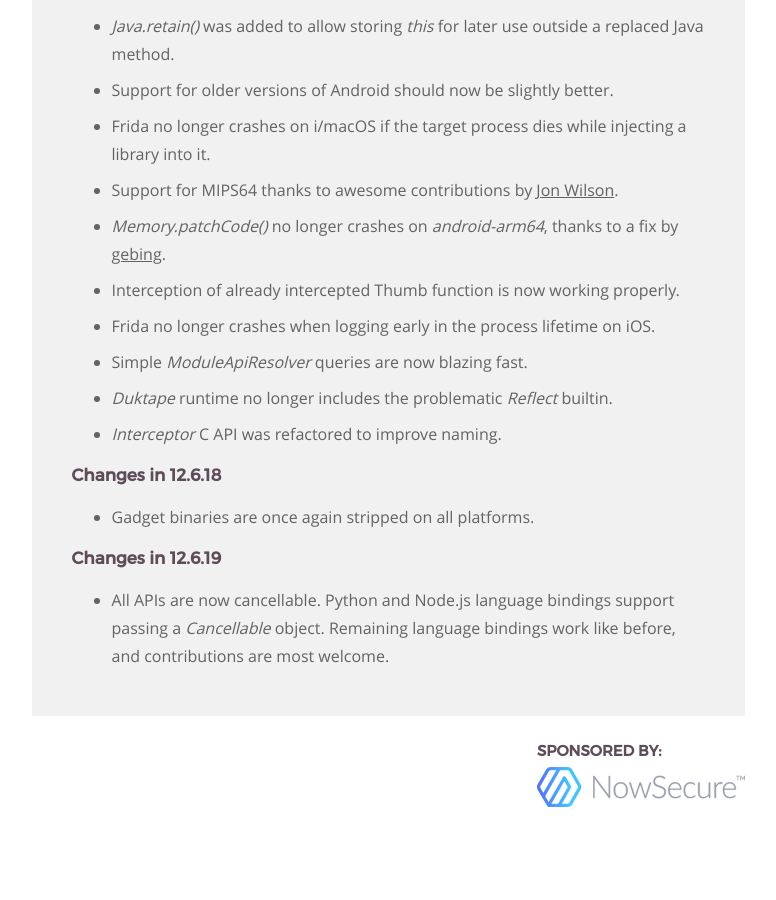
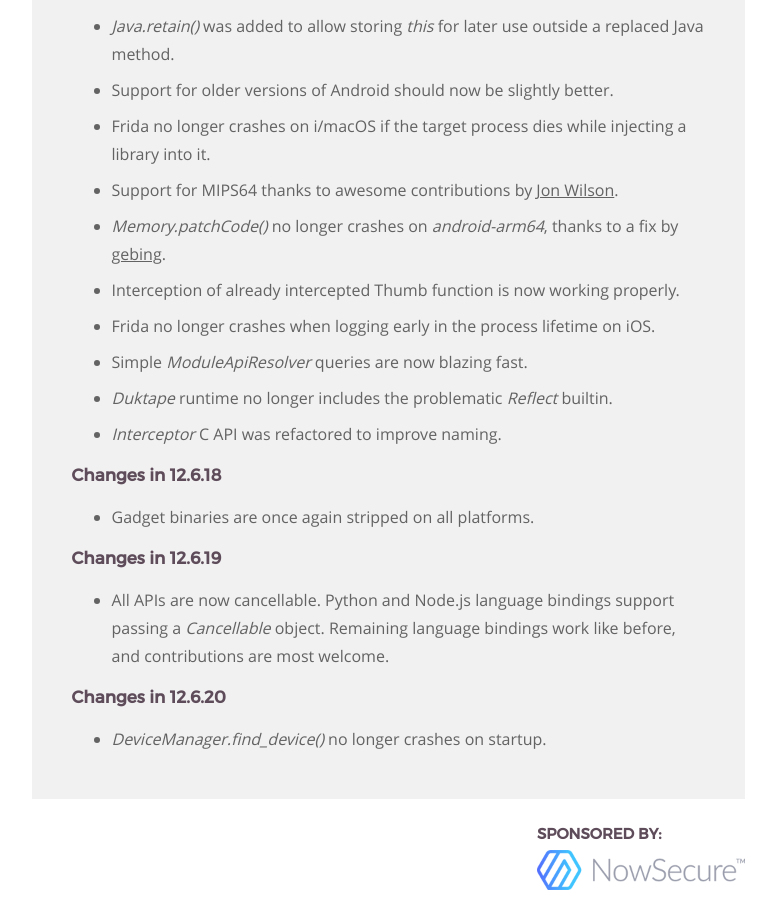
Before and after one commit to frida/frida-website, a Jekyll site: the page built from _posts/2019-05-28-frida-12-6-released.markdown, in a window 1280 px wide and 900 px high, scrolled down 4174 px. Shown: the whole window, without its empty margins (364-1140 px from the left). Built offline with Jekyll 4.4.1, drawn with Linux system fonts in a browser that asks for light colours; before the commit the page ends 4991 px from its top, so only the background shows below that.

Commit message:
Summarize changes in 12.6.20

```diff
--- a/_posts/2019-05-28-frida-12-6-released.markdown
+++ b/_posts/2019-05-28-frida-12-6-released.markdown
@@ -191,6 +191,10 @@ Enjoy!
   passing a *Cancellable* object. Remaining language bindings work like before,
   and contributions are most welcome.
 
+### Changes in 12.6.20
+
+- *DeviceManager.find_device()* no longer crashes on startup.
+
 
 [Jake Van Dyke]: https://twitter.com/giantpune
 [Giovanni Rocca]: https://twitter.com/iGio90
```
